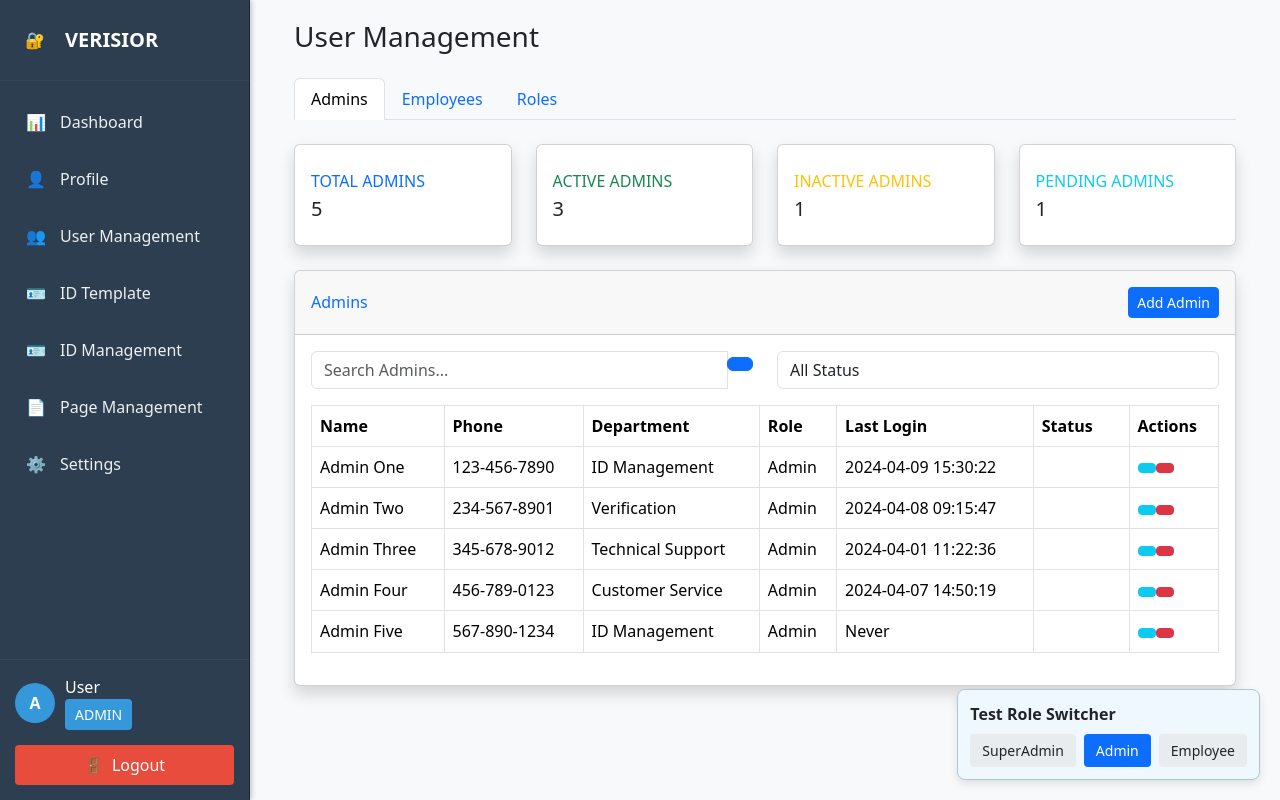
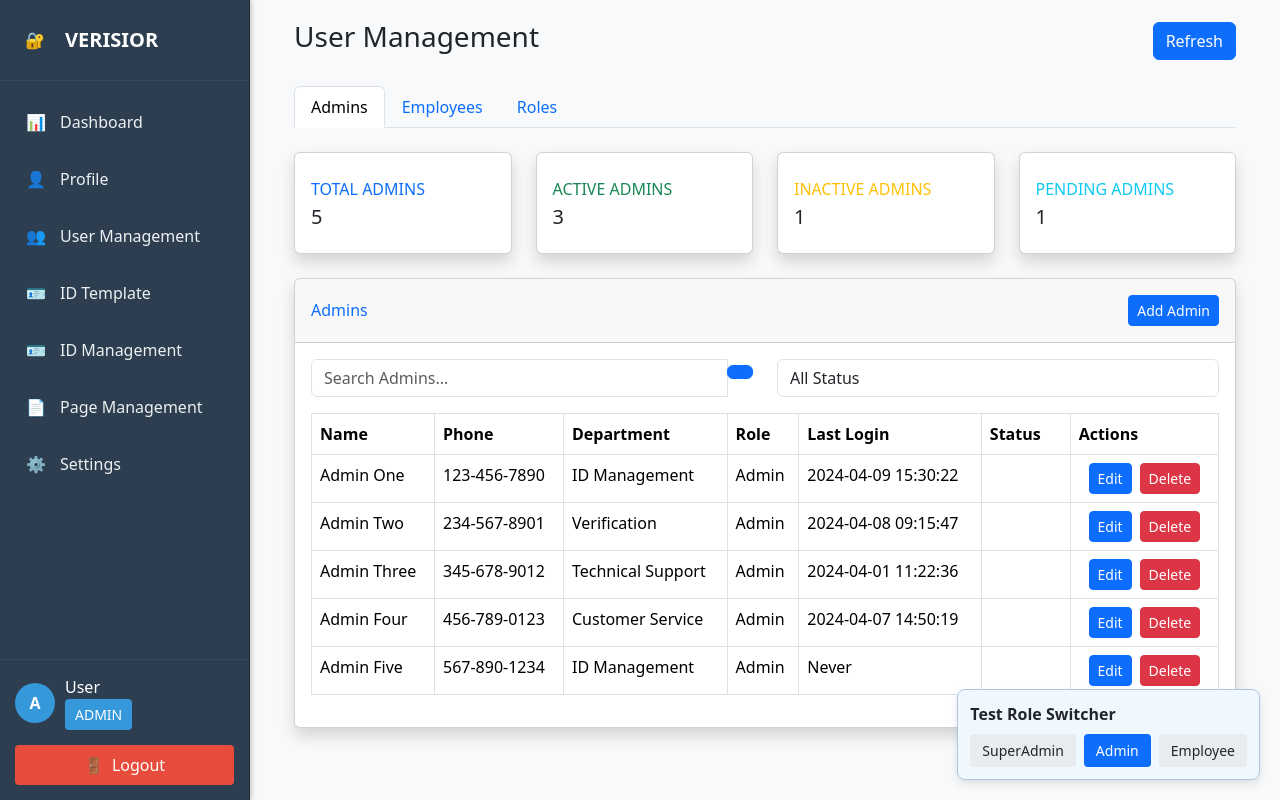
Before and after one commit to sukubeii/VeriSior, a React (Vite) app in the folder frontend/: page /user-management in a window 1280 px wide. Built offline with nearby package versions, Linux system fonts and the light colour scheme.

Commit message:
Update UserManagement.jsx

```diff
--- a/frontend/src/components/specific/UserManagement.jsx
+++ b/frontend/src/components/specific/UserManagement.jsx
@@ -12,15 +12,13 @@ const UserManagement = ({ role }) => {
   const allPermissions = [
     { key: 'dashboard', display: 'Dashboard Access' },
     { key: 'profile', display: 'Profile Access' },
-    { key: 'roleManagement', display: 'Role Management Access' },
     { key: 'userManagement', display: 'User Management Access' },
     { key: 'idTemplate', display: 'ID Template Management' },
     { key: 'systemManagement', display: 'System Management' },
     { key: 'idManagement', display: 'ID Management' },
     { key: 'pageManagement', display: 'Page Management' },
     { key: 'employeeManagement', display: 'Employee Management' },
-    { key: 'idProcessing', display: 'ID Processing' },
-    { key: 'customerService', display: 'Customer Service' },
+    { key: 'services', display: 'Services' },
     { key: 'settings', display: 'Settings Access' }
   ];
 
@@ -668,11 +666,53 @@ const UserManagement = ({ role }) => {
     setFilterStatus(e.target.value);
   };
 
+  // Fixed: Updated tab change logic to ensure only one tab is active
   const handleTabChange = (tab) => {
+    if (tab === 'roles') {
+      setShowRoleSection(true);
+      setActiveTab(''); // Clear activeTab when showing roles
+    } else {
       setActiveTab(tab);
+      setShowRoleSection(false);
+    }
     setSearchQuery('');
     setFilterStatus('all');
-    setShowRoleSection(false);
+  };
+
+  // New refresh function to update the interface
+  const handleRefresh = () => {
+    // Re-calculate statistics
+    const activeAdmins = admins.filter(admin => admin.status === 'Active').length;
+    const inactiveAdmins = admins.filter(admin => admin.status === 'Inactive').length;
+    const pendingAdmins = admins.filter(admin => admin.status === 'Pending').length;
+
+    const activeEmployees = employees.filter(employee => employee.status === 'Active').length;
+    const inactiveEmployees = employees.filter(employee => employee.status === 'Inactive').length;
+    const pendingEmployees = employees.filter(employee => employee.status === 'Pending').length;
+
+    setUserStats({
+      totalAdmins: admins.length,
+      activeAdmins,
+      inactiveAdmins,
+      pendingAdmins,
+      totalEmployees: employees.length,
+      activeEmployees,
+      inactiveEmployees,
+      pendingEmployees,
+      totalRoles: roles.length
+    });
+
+    // Reload data from localStorage
+    try {
+      const savedRoles = localStorage.getItem('systemRoles');
+      if (savedRoles) {
+        setRoles(JSON.parse(savedRoles));
+      }
+    } catch (error) {
+      console.error("Error loading saved roles:", error);
+    }
+
+    addNotification('Interface refreshed successfully', 'success');
   };
 
   // Render statistics cards for users
@@ -817,14 +857,14 @@ const UserManagement = ({ role }) => {
                   <div className="col-auto">
                     <i className="fas fa-user-clock fa-2x text-gray-300"></i>
                   </div>
-                </div>
-              </div>
+                </div></div>
             </div>
           </div>
         </div>
       );
     }
   };
+
   // Render role stats card
   const renderRoleStats = () => {
     return (
@@ -919,19 +959,21 @@ const UserManagement = ({ role }) => {
                     <td>{role.userCount}</td>
                     <td>{role.createdDate}</td>
                     <td>
+                      <div className="d-flex justify-content-center">
                         <button
-                        className="btn btn-info btn-sm mr-1"
+                          className="btn btn-primary btn-sm mx-1"
                           onClick={() => handleEditRole(role.name)}
                         >
-                        <i className="fas fa-edit fa-sm"></i>
+                          <i className="fas fa-edit fa-sm mr-1"></i> Edit
                         </button>
                         <button
-                        className="btn btn-danger btn-sm"
+                          className="btn btn-danger btn-sm mx-1"
                           onClick={() => handleDeleteRole(role.name)}
                           disabled={role.name === 'Super Admin'}
                         >
-                        <i className="fas fa-trash fa-sm"></i>
+                          <i className="fas fa-trash fa-sm mr-1"></i> Delete
                         </button>
+                      </div>
                     </td>
                   </tr>
                 ))}
@@ -1020,18 +1062,20 @@ const UserManagement = ({ role }) => {
                       </span>
                     </td>
                     <td>
+                      <div className="d-flex justify-content-center">
                         <button
-                        className="btn btn-info btn-sm mr-1"
+                          className="btn btn-primary btn-sm mx-1"
                           onClick={() => handleEditUser(user)}
                         >
-                        <i className="fas fa-edit fa-sm"></i>
+                          <i className="fas fa-edit fa-sm mr-1"></i> Edit
                         </button>
                         <button
-                        className="btn btn-danger btn-sm"
+                          className="btn btn-danger btn-sm mx-1"
                           onClick={() => handleDeleteUser(user.id)}
                         >
-                        <i className="fas fa-trash fa-sm"></i>
+                          <i className="fas fa-trash fa-sm mr-1"></i> Delete
                         </button>
+                      </div>
                     </td>
                   </tr>
                 ))}
@@ -1042,6 +1086,7 @@ const UserManagement = ({ role }) => {
       </div>
     );
   };
+
   // Render new role modal
   const renderNewRoleModal = () => {
     return (
@@ -1075,7 +1120,7 @@ const UserManagement = ({ role }) => {
                 </div>
 
                 <div className="form-group">
-                  <label>Permissions (View Only - Edit per User)</label>
+                  <label>Permissions</label>
                   <div className="row">
                     {allPermissions.map((perm) => (
                       <div className="col-md-4 mb-2" key={perm.key}>
@@ -1086,7 +1131,6 @@ const UserManagement = ({ role }) => {
                             id={`perm-${perm.key}`}
                             checked={newRoleData.permissions[perm.key] || false}
                             onChange={() => handlePermissionChange(perm.key)}
-                            disabled={true} // Making permissions non-editable
                           />
                           <label className="custom-control-label" htmlFor={`perm-${perm.key}`}>
                             {perm.display}
@@ -1096,7 +1140,7 @@ const UserManagement = ({ role }) => {
                     ))}
                   </div>
                   <small className="form-text text-muted">
-                    Permissions are view-only here. Individual permissions can be assigned to users directly.
+                    Select the permissions that should be included with this role.
                   </small>
                 </div>
               </form>
@@ -1149,7 +1193,7 @@ const UserManagement = ({ role }) => {
                 </div>
 
                 <div className="form-group">
-                  <label>Permissions (View Only - Edit per User)</label>
+                  <label>Permissions</label>
                   <div className="row">
                     {allPermissions.map((perm) => (
                       <div className="col-md-4 mb-2" key={perm.key}>
@@ -1160,7 +1204,7 @@ const UserManagement = ({ role }) => {
                             id={`edit-perm-${perm.key}`}
                             checked={newRoleData.permissions[perm.key] || false}
                             onChange={() => handlePermissionChange(perm.key)}
-                            disabled={true} // Making permissions non-editable
+                            disabled={currentEditRole && currentEditRole.name === 'Super Admin'}
                           />
                           <label className="custom-control-label" htmlFor={`edit-perm-${perm.key}`}>
                             {perm.display}
@@ -1170,7 +1214,9 @@ const UserManagement = ({ role }) => {
                     ))}
                   </div>
                   <small className="form-text text-muted">
-                    Permissions are view-only here. Individual permissions can be assigned to users directly.
+                    {currentEditRole && currentEditRole.name === 'Super Admin'
+                      ? "Super Admin permissions cannot be modified."
+                      : "Modify the permissions that are included with this role."}
                   </small>
                 </div>
               </form>
@@ -1371,14 +1417,23 @@ const UserManagement = ({ role }) => {
     <RoleLayout role={role}>
       <div className="container-fluid">
         {/* Page Heading */}
-        <h1 className="h3 mb-4 text-gray-800">User Management</h1>
+        <div className="d-flex justify-content-between align-items-center mb-4">
+          <h1 className="h3 text-gray-800">User Management</h1>
+          <button
+            className="btn btn-primary"
+            onClick={handleRefresh}
+            title="Refresh Data"
+          >
+            <i className="fas fa-sync-alt fa-sm"></i> Refresh
+          </button>
+        </div>
 
         {/* Tabs */}
         <div className="mb-4">
           <ul className="nav nav-tabs">
             <li className="nav-item">
               <button
-                className={`nav-link ${activeTab === 'admins' ? 'active' : ''}`}
+                className={`nav-link ${!showRoleSection && activeTab === 'admins' ? 'active' : ''}`}
                 onClick={() => handleTabChange('admins')}
               >
                 Admins
@@ -1386,7 +1441,7 @@ const UserManagement = ({ role }) => {
             </li>
             <li className="nav-item">
               <button
-                className={`nav-link ${activeTab === 'employees' ? 'active' : ''}`}
+                className={`nav-link ${!showRoleSection && activeTab === 'employees' ? 'active' : ''}`}
                 onClick={() => handleTabChange('employees')}
               >
                 Employees
@@ -1395,7 +1450,7 @@ const UserManagement = ({ role }) => {
             <li className="nav-item">
               <button
                 className={`nav-link ${showRoleSection ? 'active' : ''}`}
-                onClick={() => setShowRoleSection(!showRoleSection)}
+                onClick={() => handleTabChange('roles')}
               >
                 Roles
               </button>
```
Lines whose indentation alone changed are shown as unchanged.
